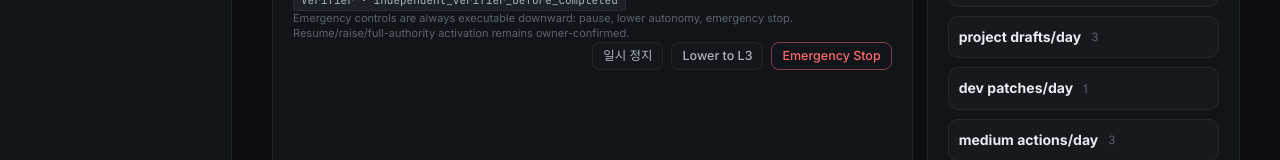
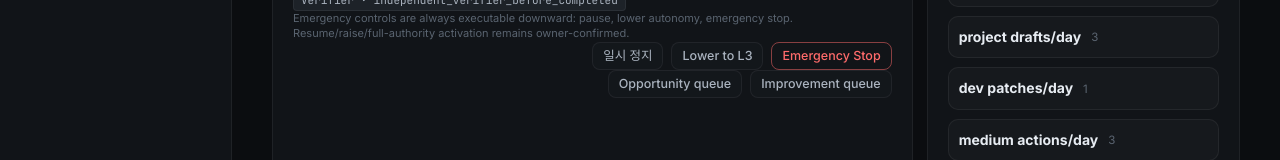
Before and after one commit to tmdry4530/ops-console, a Next.js app: page /control/autonomy in a window 1280 px wide. Shown: the part 550-710 px from the top of the page. Built offline with nearby package versions, Linux system fonts and the light colour scheme; no server answers; the database is empty.

Commit message:
fix: restore autonomy queue links

```diff
--- a/src/app/(app)/control/autonomy/page.tsx
+++ b/src/app/(app)/control/autonomy/page.tsx
@@ -58,6 +58,10 @@ export default async function AutonomyControlPage() {
                 <form method="post" action="/api/ops/autonomy/control-actions"><input type="hidden" name="action" value="lower_autonomy" /><input type="hidden" name="requestedLevel" value="L3" /><button className="btn ghost sm">Lower to L3</button></form>
                 <form method="post" action="/api/ops/autonomy/control-actions"><input type="hidden" name="action" value="emergency_stop" /><button className="btn danger sm">Emergency Stop</button></form>
               </div>
+              <div className="control-hero-actions">
+                <Link href={"/projects/opportunities" as never} className="btn ghost sm">Opportunity queue</Link>
+                <Link href={"/projects/improvements" as never} className="btn ghost sm">Improvement queue</Link>
+              </div>
             </div>
           </div>
 
```
